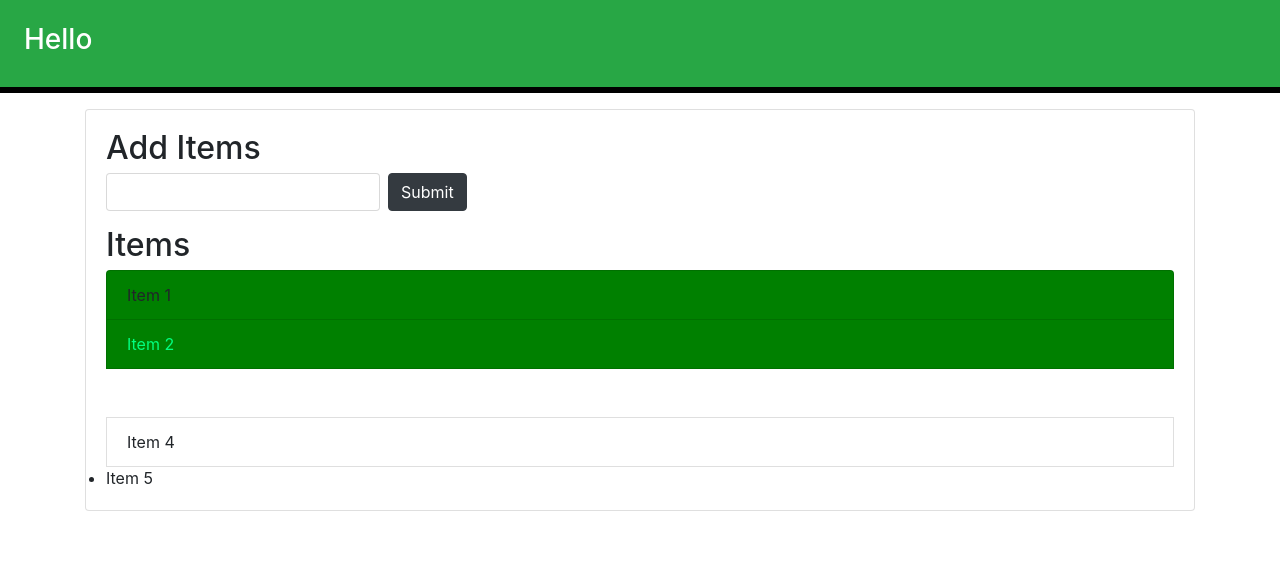
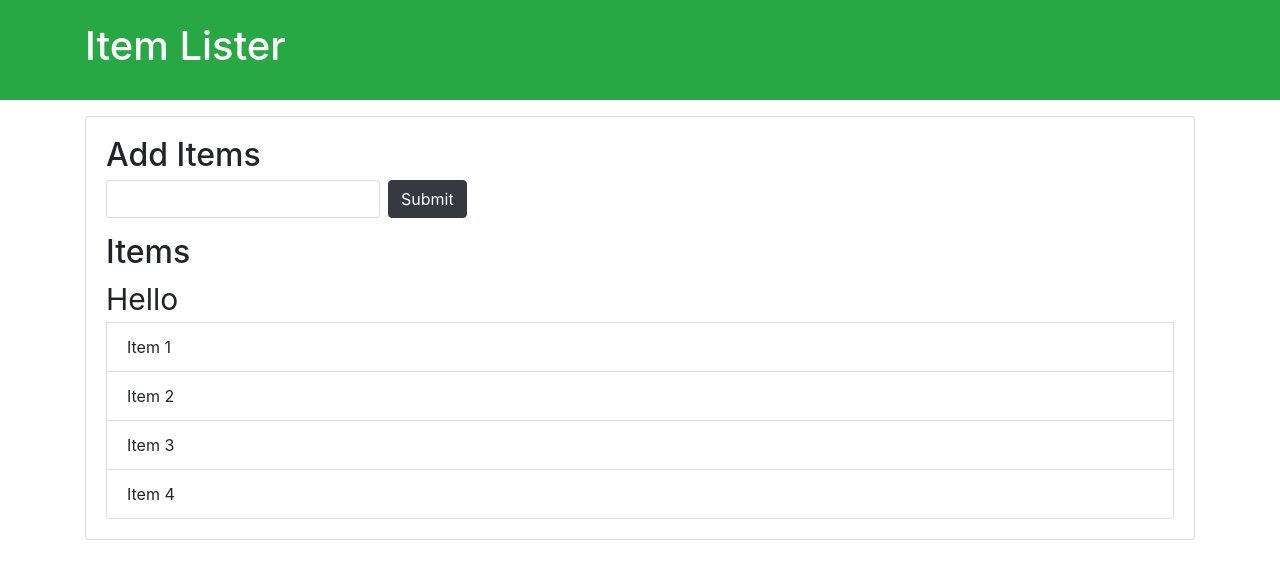
Before and after one commit to Hariom6474/githhubdemo, a plain HTML site: page index.html in a window 1280 px wide. Drawn offline with nearby package versions, Linux system fonts and the light colour scheme.

Commit message:
Creating Nodes and Modifying Dom

```diff
--- a/demo.js
+++ b/demo.js
@@ -1,13 +1,13 @@
 console.log("I love Git");
 
-let newName = document.querySelector("title");
-newName.innerHTML = "Item Lister 2";
+// let newName = document.querySelector("title");
+// newName.innerHTML = "Item Lister 2";
 
-let mainHeader = document.querySelector("#main-header");
-mainHeader.innerText = "Lister";
-console.log(mainHeader.textContent);
-mainHeader.innerHTML = "<h3>Hello</h3>";
-mainHeader.style.borderBottom = "solid 6px black";
+// let mainHeader = document.querySelector("#main-header");
+// mainHeader.innerText = "Lister";
+// console.log(mainHeader.textContent);
+// mainHeader.innerHTML = "<h3>Hello</h3>";
+// mainHeader.style.borderBottom = "solid 6px black";
 // getElementByClassName
 // let addItems = document.getElementsByClassName('list-group-item');
 
@@ -28,13 +28,81 @@ mainHeader.style.borderBottom = "solid 6px black";
 //   li[i].style.backgroundColor = "yellow";
 // }
 // querySelector()
-let items2 = document.querySelector(".list-group-item:nth-child(2)");
-items2.style.backgroundColor = "green";
-let items3 = document.querySelector(".list-group-item:nth-child(3)");
-items3.style.visibility = "hidden";
-let it = document.querySelectorAll(".list-group-item");
-it[1].style.color = "springgreen";
-var odd = document.querySelectorAll(".list-group-item:nth-child(odd)");
-for (let i = 0; i < odd.length; i++) {
-  odd[i].style.backgroundColor = "green";
-}
+// let items2 = document.querySelector(".list-group-item:nth-child(2)");
+// items2.style.backgroundColor = "green";
+// let items3 = document.querySelector(".list-group-item:nth-child(3)");
+// items3.style.visibility = "hidden";
+// let it = document.querySelectorAll(".list-group-item");
+// it[1].style.color = "springgreen";
+// var odd = document.querySelectorAll(".list-group-item:nth-child(odd)");
+// for (let i = 0; i < odd.length; i++) {
+//   odd[i].style.backgroundColor = "green";
+// }
+
+var itemsList = document.querySelector('#items');
+// parentNode
+// console.log(itemsList.parentNode);
+// itemsList.parentNode.style.backgroundColor = '#f4f4f4';
+// console.log(itemsList.parentNode.parentNode.parentNode);
+
+// parentElement
+// console.log(itemsList.parentElement);
+// itemsList.parentElement.style.backgroundColor = '#f4f4f4';
+// console.log(itemsList.parentElement.parentElement.parentElement);
+
+// childNodes - it will include any white space
+// console.log(itemsList.childNodes);
+
+// childrean
+// console.log(itemsList.children);
+// console.log(itemsList.children[0]);
+
+// firstChild - include any white space
+// console.log(itemsList.firstChild);
+
+// firstElementChild
+// console.log(itemsList.firstElementChild);
+// itemsList.firstElementChild.textContent = 'HelloWorld';
+
+// lastChild
+// console.log(itemsList.lastChild);
+
+// lastElementChild
+// console.log(itemsList.lastElementChild);
+// itemsList.lastElementChild.textContent = 'HelloWorld';
+
+// nextSibling
+// console.log(itemsList.nextSibling);
+// nextElementSibling
+// console.log(itemsList.nextElementSibling);
+
+// previousSibling
+// console.log(itemsList.previousSibling);
+// previousElementSibling
+// console.log(itemsList.previousElementSibling);
+// itemsList.previousElementSibling.style.color = 'green';
+
+// create a element
+// create a div
+var newDiv = document.createElement('div');
+// add class
+newDiv.className = 'hello';
+// add id
+newDiv.id = 'hello';
+// add attribute
+newDiv.setAttribute('title', 'hello-div');
+// create text node
+var newDivText = document.createTextNode('Hello');
+// add text to div
+newDiv.appendChild(newDivText);
+
+var container = document.querySelector('header .container');
+var h1 = document.querySelector('header h1');
+var item1 = document.querySelector('#items');
+var item12 = document.querySelector('.list-group-item');
+
+newDiv.style.fontSize = '30px';
+container.insertBefore(newDiv, h1); // insert newDiv before h1
+item1.insertBefore(newDiv, item12); // insert inside items1 and before items12
+
+console.log(newDiv);
--- a/index.html
+++ b/index.html
@@ -29,7 +29,6 @@
                 <li class="list-group-item">Item 2</li>
                 <li class="list-group-item">Item 3</li>
                 <li class="list-group-item">Item 4</li>
-                <li class="list-group-item-5">Item 5</li>
             </ul>
         </div>
     </div>
```
